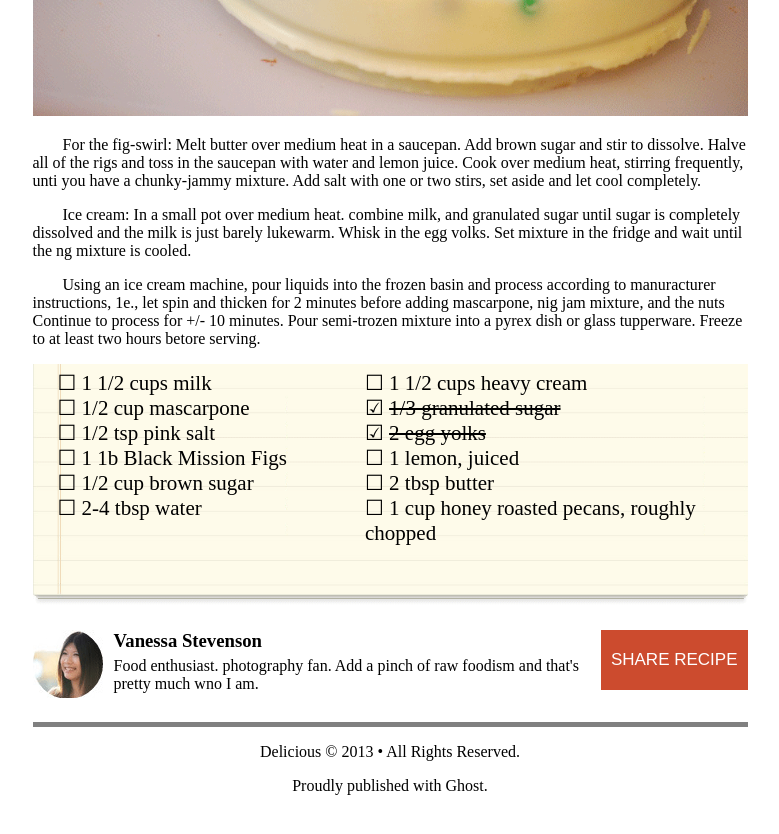
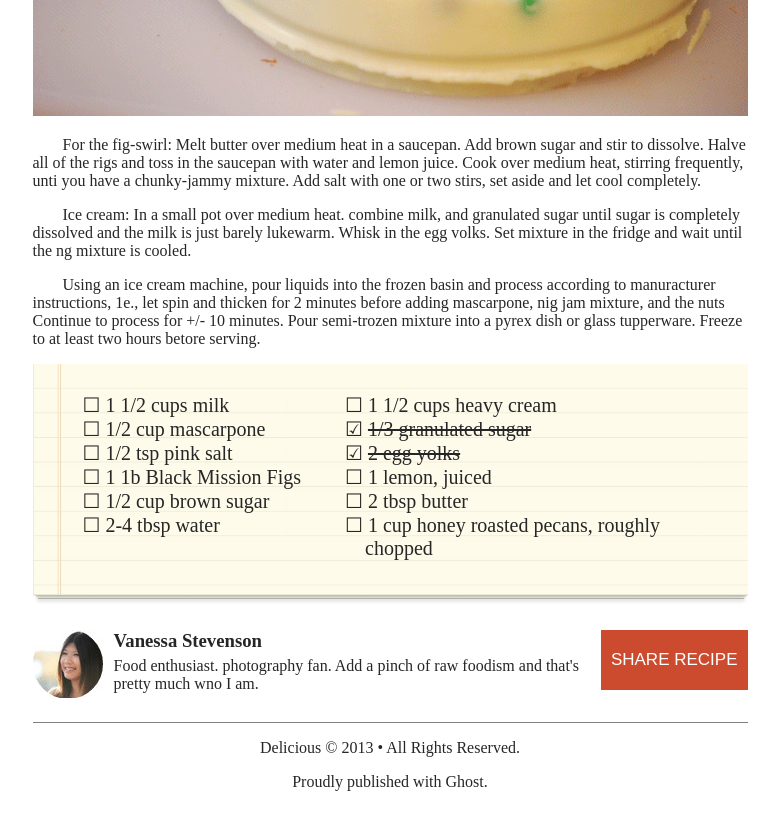
Before and after one commit to Chris-Vander-Linden/Chocolate-Pizza-CSS-301-Prework, a plain HTML site: page index.html in a window 1280 px wide. Shown: the part 560-1394 px from the top of the page, without its empty margins (250-1029 px from the left). Drawn offline with Linux system fonts and the light colour scheme.

Commit message:
Style note card text, aligned second line of li with first

```diff
--- a/styles.css
+++ b/styles.css
@@ -2,6 +2,7 @@
   box-sizing: border-box;
   padding: 0;
   margin: 0;
+  color: #262626;
 }
 
 body {
@@ -78,17 +79,17 @@ main p {
 
 #recipe > ul {
   position: absolute;
-  top: 7px;
+  top: 29px;
+  width: 50%;
+  font-size: 20px;
+  list-style: none;
 
-  width: 50%;
-
-  font-size: 21px;
-
-  list-style: none;
+  text-indent: -20px; /* key property */
+  margin-left: 20px; /* key property */
 }
 
 #recipe > ul:nth-of-type(1) {
-  left: 25px;
+  left: 50px;
 }
 
 #recipe > ul:nth-of-type(2) {
@@ -145,6 +146,6 @@ main p {
 /* Author Section End */
 
 footer {
-  border-top: 5px solid gray;
+  border-top: 1px solid gray;
   text-align: center;
 }
```
